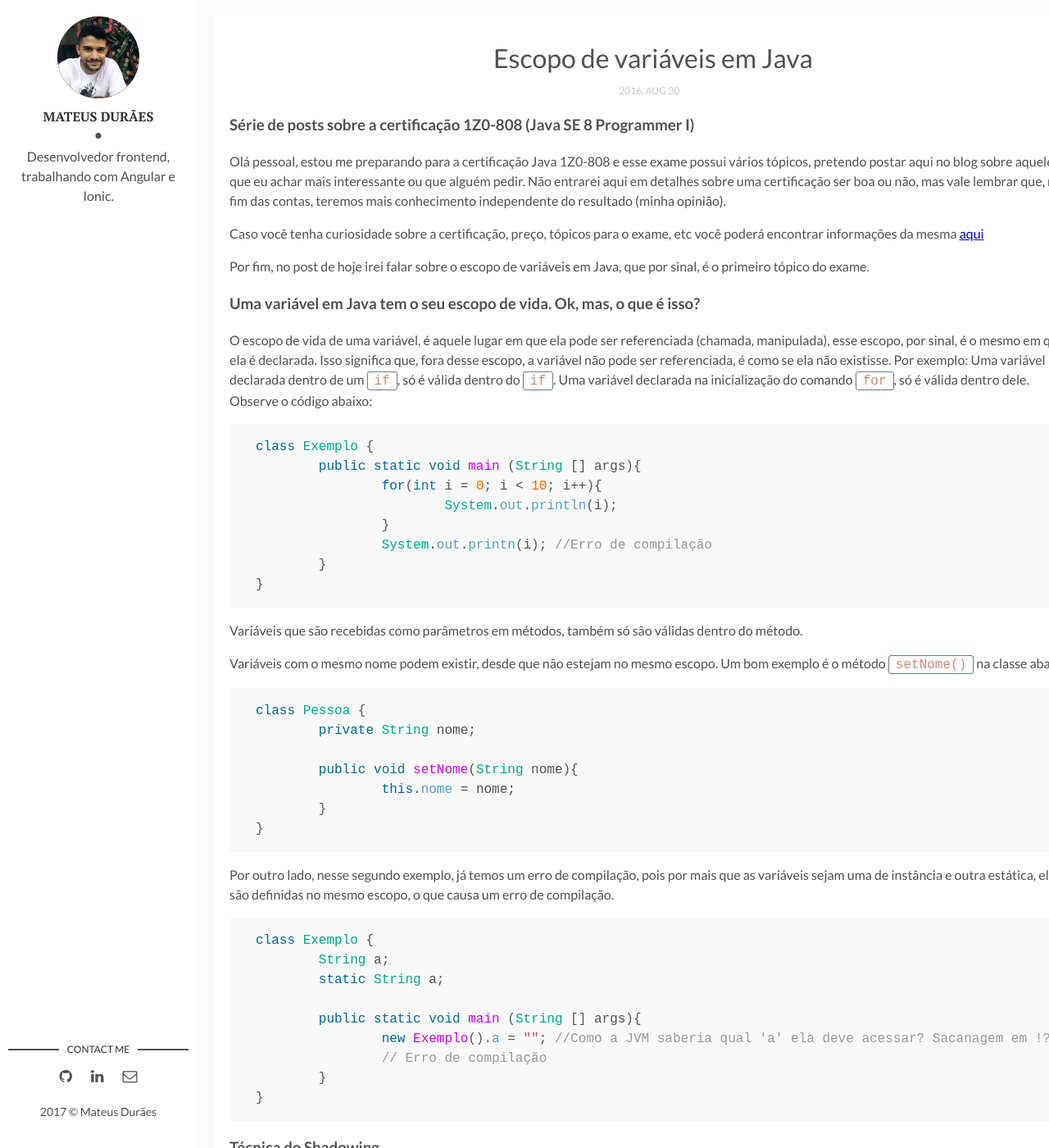
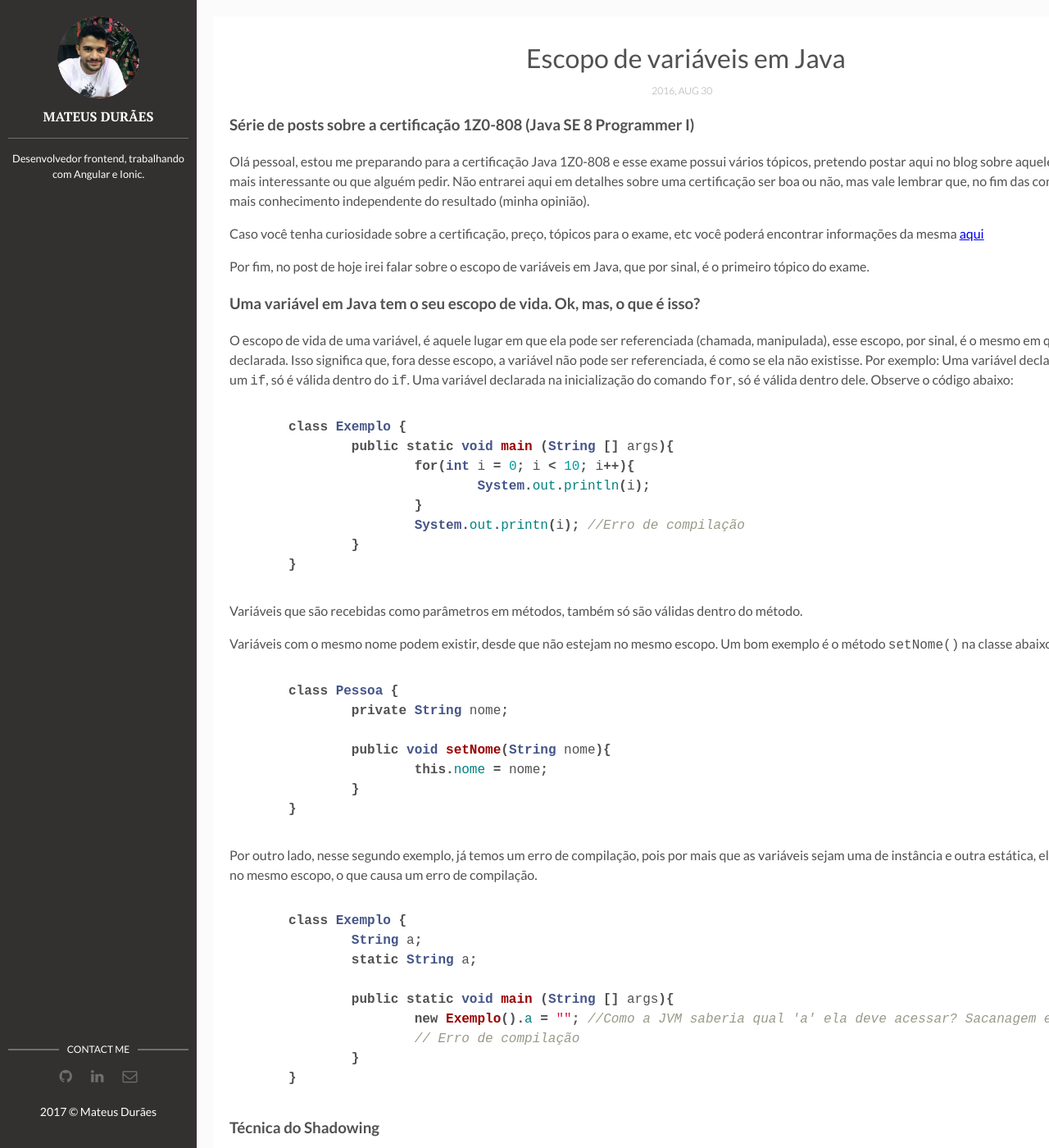
Before and after one commit to mateusduraes/mateusduraes.github.io, a Jekyll site: the page built from _posts/2016-08-30-escopo-de-variaveis-em-java.markdown, in a window 1280 px wide and 1400 px high. Shown: the whole window at 82% size. Built offline with Jekyll 4.4.1, drawn with Linux system fonts in a browser that asks for light colours; comment, search, counter and statistics services are not loaded.

Commit message:
alterando o visual

```diff
--- a/assets/css/main.css
+++ b/assets/css/main.css
@@ -437,330 +437,331 @@
 }
 
 .highlight {
-  background-color: #faf9f9;
-  -webkit-border-radius: 3px;
-          border-radius: 3px;
-  margin: 0;
-}
-
-.highlighter-rouge {
-  color: #ce887b;
-  font-weight: 400;
-  border: 1px solid #607D8B;
-  -webkit-border-radius: 3px;
-          border-radius: 3px;
-  padding: 0.1rem 0.5rem;
-}
-
-.highlight .hll {
-  background-color: #ffc;
+  background: #ffffff;
 }
 
 .highlight .c {
-  color: #999;
+  color: #999988;
+  font-style: italic;
 }
 
 /* Comment */
 .highlight .err {
-  color: #a00;
-  background-color: #faa;
+  color: #a61717;
+  background-color: #e3d2d2;
 }
 
 /* Error */
 .highlight .k {
-  color: #069;
+  font-weight: bold;
 }
 
 /* Keyword */
 .highlight .o {
-  color: #555;
+  font-weight: bold;
 }
 
 /* Operator */
 .highlight .cm {
-  color: #09f;
+  color: #999988;
   font-style: italic;
 }
 
 /* Comment.Multiline */
 .highlight .cp {
-  color: #099;
+  color: #999999;
+  font-weight: bold;
 }
 
 /* Comment.Preproc */
 .highlight .c1 {
-  color: #999;
+  color: #999988;
+  font-style: italic;
 }
 
 /* Comment.Single */
 .highlight .cs {
-  color: #999;
+  color: #999999;
+  font-weight: bold;
+  font-style: italic;
 }
 
 /* Comment.Special */
 .highlight .gd {
-  background-color: #fcc;
-  border: 1px solid #c00;
+  color: #000000;
+  background-color: #ffdddd;
 }
 
 /* Generic.Deleted */
+.highlight .gd .x {
+  color: #000000;
+  background-color: #ffaaaa;
+}
+
+/* Generic.Deleted.Specific */
 .highlight .ge {
   font-style: italic;
 }
 
 /* Generic.Emph */
 .highlight .gr {
-  color: #f00;
+  color: #aa0000;
 }
 
 /* Generic.Error */
 .highlight .gh {
-  color: #030;
+  color: #999999;
 }
 
 /* Generic.Heading */
 .highlight .gi {
-  background-color: #cfc;
-  border: 1px solid #0c0;
+  color: #000000;
+  background-color: #ddffdd;
 }
 
 /* Generic.Inserted */
+.highlight .gi .x {
+  color: #000000;
+  background-color: #aaffaa;
+}
+
+/* Generic.Inserted.Specific */
 .highlight .go {
-  color: #aaa;
+  color: #888888;
 }
 
 /* Generic.Output */
 .highlight .gp {
-  color: #009;
+  color: #555555;
 }
 
 /* Generic.Prompt */
+.highlight .gs {
+  font-weight: bold;
+}
+
 /* Generic.Strong */
 .highlight .gu {
-  color: #030;
+  color: #aaaaaa;
 }
 
 /* Generic.Subheading */
 .highlight .gt {
-  color: #9c6;
+  color: #aa0000;
 }
 
 /* Generic.Traceback */
 .highlight .kc {
-  color: #069;
+  font-weight: bold;
 }
 
 /* Keyword.Constant */
 .highlight .kd {
-  color: #069;
+  font-weight: bold;
 }
 
 /* Keyword.Declaration */
-.highlight .kn {
-  color: #069;
-}
-
-/* Keyword.Namespace */
 .highlight .kp {
-  color: #069;
+  font-weight: bold;
 }
 
 /* Keyword.Pseudo */
 .highlight .kr {
-  color: #069;
+  font-weight: bold;
 }
 
 /* Keyword.Reserved */
 .highlight .kt {
-  color: #078;
+  color: #445588;
+  font-weight: bold;
 }
 
 /* Keyword.Type */
 .highlight .m {
-  color: #f60;
+  color: #009999;
 }
 
 /* Literal.Number */
 .highlight .s {
-  color: #d44950;
+  color: #d14;
 }
 
 /* Literal.String */
 .highlight .na {
-  color: #4f9fcf;
+  color: #008080;
 }
 
 /* Name.Attribute */
 .highlight .nb {
-  color: #366;
+  color: #0086B3;
 }
 
 /* Name.Builtin */
 .highlight .nc {
-  color: #0a8;
+  color: #445588;
+  font-weight: bold;
 }
 
 /* Name.Class */
 .highlight .no {
-  color: #360;
+  color: #008080;
 }
 
 /* Name.Constant */
-.highlight .nd {
-  color: #99f;
-}
-
-/* Name.Decorator */
 .highlight .ni {
-  color: #999;
+  color: #800080;
 }
 
 /* Name.Entity */
 .highlight .ne {
-  color: #c00;
+  color: #990000;
+  font-weight: bold;
 }
 
 /* Name.Exception */
 .highlight .nf {
-  color: #c0f;
+  color: #990000;
+  font-weight: bold;
 }
 
 /* Name.Function */
-.highlight .nl {
-  color: #99f;
-}
-
-/* Name.Label */
 .highlight .nn {
-  color: #0cf;
+  color: #555555;
 }
 
 /* Name.Namespace */
 .highlight .nt {
-  color: #2f6f9f;
+  color: #000080;
 }
 
 /* Name.Tag */
 .highlight .nv {
-  color: #033;
+  color: #008080;
 }
 
 /* Name.Variable */
 .highlight .ow {
-  color: #000;
+  font-weight: bold;
 }
 
 /* Operator.Word */
 .highlight .w {
-  color: #bbb;
+  color: #bbbbbb;
 }
 
 /* Text.Whitespace */
 .highlight .mf {
-  color: #f60;
+  color: #009999;
 }
 
 /* Literal.Number.Float */
 .highlight .mh {
-  color: #f60;
+  color: #009999;
 }
 
 /* Literal.Number.Hex */
 .highlight .mi {
-  color: #f60;
+  color: #009999;
 }
 
 /* Literal.Number.Integer */
 .highlight .mo {
-  color: #f60;
+  color: #009999;
 }
 
 /* Literal.Number.Oct */
 .highlight .sb {
-  color: #c30;
+  color: #d14;
 }
 
 /* Literal.String.Backtick */
 .highlight .sc {
-  color: #c30;
+  color: #d14;
 }
 
 /* Literal.String.Char */
 .highlight .sd {
-  color: #c30;
-  font-style: italic;
+  color: #d14;
 }
 
 /* Literal.String.Doc */
 .highlight .s2 {
-  color: #c30;
+  color: #d14;
 }
 
 /* Literal.String.Double */
 .highlight .se {
-  color: #c30;
+  color: #d14;
 }
 
 /* Literal.String.Escape */
 .highlight .sh {
-  color: #c30;
+  color: #d14;
 }
 
 /* Literal.String.Heredoc */
 .highlight .si {
-  color: #a00;
+  color: #d14;
 }
 
 /* Literal.String.Interpol */
 .highlight .sx {
-  color: #c30;
+  color: #d14;
 }
 
 /* Literal.String.Other */
 .highlight .sr {
-  color: #3aa;
+  color: #009926;
 }
 
 /* Literal.String.Regex */
 .highlight .s1 {
-  color: #c30;
+  color: #d14;
 }
 
 /* Literal.String.Single */
 .highlight .ss {
-  color: #fc3;
+  color: #990073;
 }
 
 /* Literal.String.Symbol */
 .highlight .bp {
-  color: #366;
+  color: #999999;
 }
 
 /* Name.Builtin.Pseudo */
 .highlight .vc {
-  color: #033;
+  color: #008080;
 }
 
 /* Name.Variable.Class */
 .highlight .vg {
-  color: #033;
+  color: #008080;
 }
 
 /* Name.Variable.Global */
 .highlight .vi {
-  color: #033;
+  color: #008080;
 }
 
 /* Name.Variable.Instance */
 .highlight .il {
-  color: #f60;
+  color: #009999;
 }
 
 /* Literal.Number.Integer.Long */
-.css .o,
-.css .o + .nt,
-.css .nt + .nt {
-  color: #999;
+.post > .highlight .lineno {
+  color: #ccc;
+  display: inline-block;
+  padding: 0 5px;
+  border-right: 1px solid #ccc;
+}
+
+.post > .highlight pre code {
+  display: block;
+  white-space: pre;
+  overflow-x: auto;
+  word-wrap: normal;
 }
 
 *, *::after, *::before {
@@ -860,12 +861,13 @@
   width: 240px;
   height: 100%;
   padding: 20px 10px;
-  background-color: #ffffff;
+  background-color: #333030;
 }
 
 .about {
   margin: 0 0 40px;
   text-align: center;
+  color: #ffffff;
 }
 
 .about .cover-author-image {
@@ -875,7 +877,7 @@
   -webkit-border-radius: 100%;
           border-radius: 100%;
   overflow: hidden;
-  background-color: #333030;
+  background-color: #4d4949;
 }
 
 .about img {
@@ -902,7 +904,7 @@
   padding-bottom: 15px;
   font-size: 16px;
   text-transform: uppercase;
-  color: #333030;
+  color: #ffffff;
   font-weight: 700;
 }
 
@@ -915,15 +917,14 @@
           transform: translateX(-50%);
   bottom: 0;
   display: block;
-  width: 7px;
-  height: 7px;
-  -webkit-border-radius: 100%;
-          border-radius: 100%;
-  background-color: #515151;
+  width: 100%;
+  height: 1px;
+  background-color: rgba(255, 255, 255, 0.3);
 }
 
 .about p {
-  font-size: 16px;
+  padding-top: 5px;
+  font-size: .8rem;
   margin: 0 0 10px;
 }
 
@@ -950,7 +951,7 @@
 
 .contact .contact-title {
   position: relative;
-  color: #333030;
+  color: #ffffff;
   font-weight: 400;
   font-size: 12px;
   margin: 0 0 5px;
@@ -970,7 +971,7 @@
   position: absolute;
   top: 50%;
   left: 0;
-  background-color: #515151;
+  background-color: rgba(255, 255, 255, 0.3);
 }
 
 .contact .contact-title::after {
@@ -985,7 +986,7 @@
   position: absolute;
   top: 50%;
   right: 0;
-  background-color: #515151;
+  background-color: rgba(255, 255, 255, 0.3);
 }
 
 .contact ul {
@@ -1005,7 +1006,7 @@
 }
 
 .contact ul li a {
-  color: #515151;
+  color: rgba(255, 255, 255, 0.3);
   display: block;
   padding: 5px;
   font-size: 18px;
@@ -1015,7 +1016,7 @@
 }
 
 .contact ul li a:hover {
-  color: #333030;
+  color: #ffffff;
   -webkit-transform: scale(1.2);
       -ms-transform: scale(1.2);
           transform: scale(1.2);
@@ -1025,6 +1026,7 @@
   font-size: 14px;
   text-align: center;
   margin: 0;
+  color: #ffffff;
 }
 
 .post {
```
Also changed, not shown: assets/css/scss/parts/_home-page.scss (+16 -13 lines), 1 other file.
